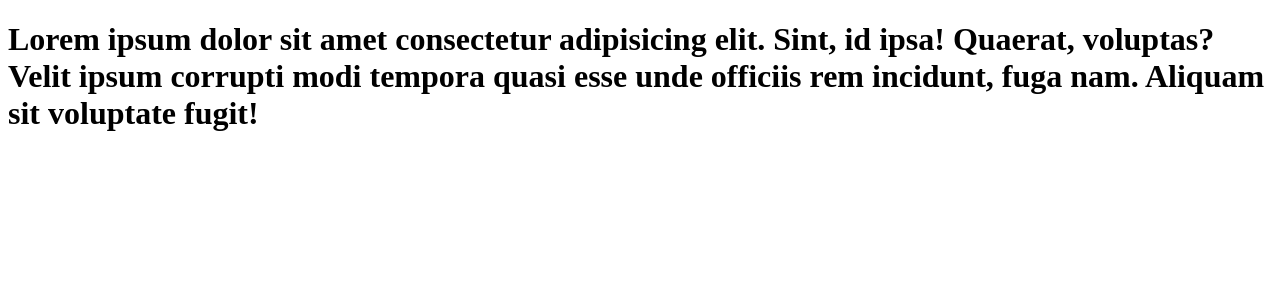
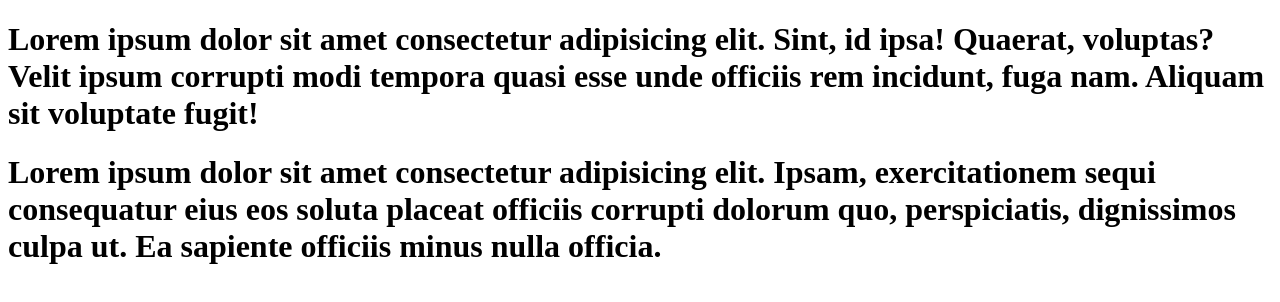
Before and after one commit to ShahrearAhmed/new, a plain HTML site: page index.html in a window 1280 px wide. Drawn offline with Linux system fonts and the light colour scheme.

Commit message:
second commit

```diff
--- a/index.html
+++ b/index.html
@@ -11,6 +11,9 @@
 <body>
     <h1>Lorem ipsum dolor sit amet consectetur adipisicing elit. Sint, id ipsa! Quaerat, voluptas? Velit ipsum corrupti
         modi tempora quasi esse unde officiis rem incidunt, fuga nam. Aliquam sit voluptate fugit!</h1>
+    <h1>Lorem ipsum dolor sit amet consectetur adipisicing elit. Ipsam, exercitationem sequi consequatur eius eos soluta
+        placeat officiis corrupti dolorum quo, perspiciatis, dignissimos culpa ut. Ea sapiente officiis minus nulla
+        officia.</h1>
 </body>
 
 </html>
```
